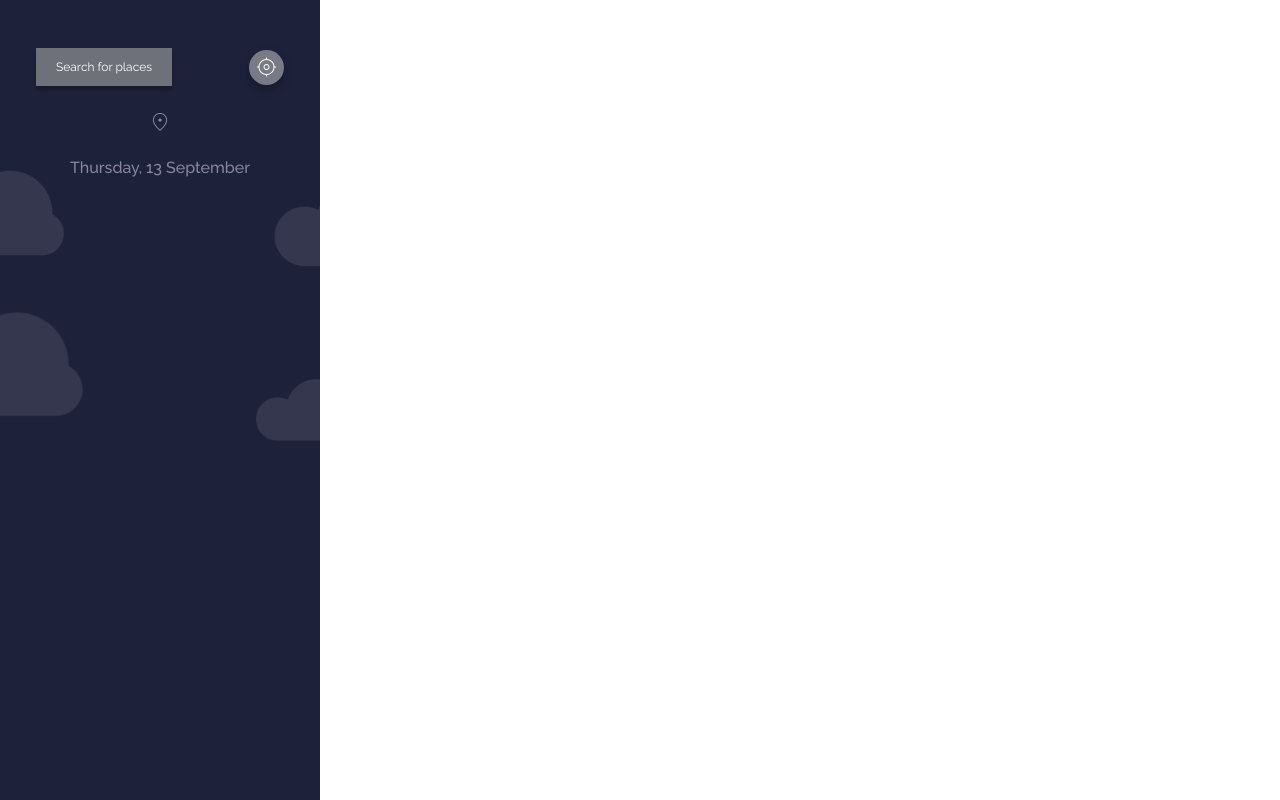
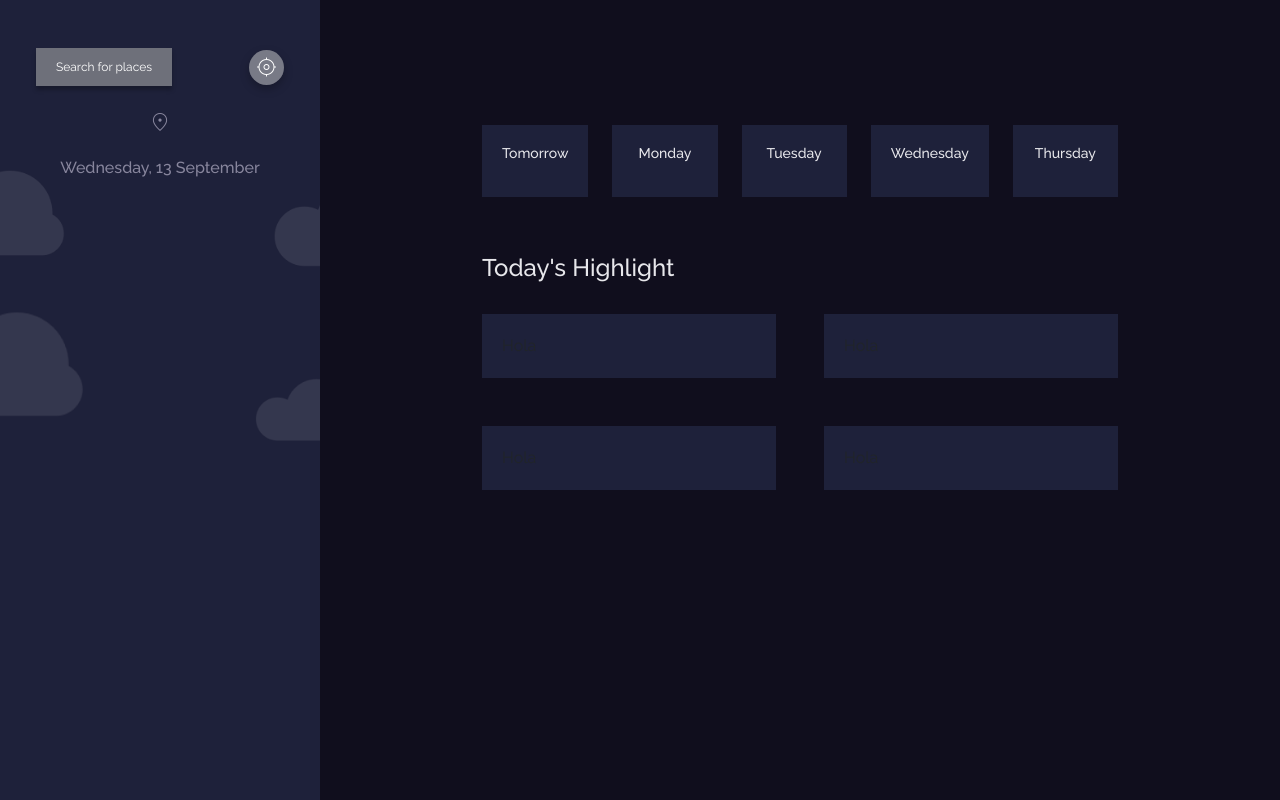
Before and after one commit to Franz0r22/ClimaApp, a React (Vite) app: page / in a window 1280 px wide. Built offline with nearby package versions, Linux system fonts and the light colour scheme; no server answers.

Commit message:
Main content

```diff
--- a/src/App.css
+++ b/src/App.css
@@ -104,6 +104,22 @@
     text-align: center;
 }
 
+.itemsTitle {
+    color: #E7E7EB;
+    font-size: 24px;
+    font-weight: 500;
+    line-height: normal;
+    text-align: start;
+}
+
+.forecastTitle {
+    color: #E7E7EB;
+    font-size: 14px;
+    font-weight: 500;
+    line-height: normal;
+    text-align: center;
+}
+
 .locationTitle {
     color: #88869D;
     font-size: 16px;
@@ -168,3 +184,21 @@
 .searchIcon {
     color: #616475;
 }
+
+.contentBlock {
+    background-color: #100E1D;
+}
+
+.card-forecast {
+    background-color: #1E213A;
+    padding: 20px;
+}
+
+.card-items {
+    background-color: #1E213A;
+    padding: 20px;
+}
+
+.containerBox {
+    padding: 125px 150px !important;
+}
--- a/src/components/App.jsx
+++ b/src/components/App.jsx
@@ -90,8 +90,9 @@ useEffect(() => {
     'Saturday',
   ];
 
-  const dayName = today => {
-    return dayNames[new Date(today).getDay()];
+  const dayName = () => {
+    const day = date.getDay();
+    return dayNames[day];
   };
 
   const monthNames = [
@@ -198,7 +199,64 @@ useEffect(() => {
               </div>
             </div>
           </Col>
-          <Col lg={9}></Col>
+          <Col lg={9} className='contentBlock'>
+            <Container className='containerBox'>
+              <Row className="gx-4">
+                <Col>
+                  <div className='card-forecast'>
+                   <p className='forecastTitle'>Tomorrow</p>
+                  </div>
+                </Col>
+                <Col>
+                  <div className='card-forecast'>
+                    <p className='forecastTitle'>Monday</p>
+                  </div>
+                </Col>
+                <Col>
+                  <div className='card-forecast'>
+                    <p className='forecastTitle'>Tuesday</p>
+                  </div>
+                </Col>
+                <Col>
+                  <div className='card-forecast'>
+                   <p className='forecastTitle'>Wednesday</p>
+                  </div>
+                </Col>
+                <Col>
+                  <div className='card-forecast'>
+                    <p className='forecastTitle'>Thursday</p>
+                  </div>
+                </Col>
+              </Row>
+              <Row className='mt-5 mb-4'>
+                <Col>
+                  <h4 className='itemsTitle mt-2'>Today's Highlight</h4>
+                </Col>
+              </Row>
+              <Row className='g-5'>
+                <Col lg={6}>
+                  <div className='card-items'>
+                    Hola
+                  </div>
+                </Col>
+                <Col lg={6}>
+                  <div  className='card-items'>
+                    Hola
+                  </div>
+                </Col>
+                <Col lg={6}>
+                  <div  className='card-items'>
+                    Hola
+                  </div>
+                </Col>
+                <Col lg={6}>
+                  <div  className='card-items'>
+                    Hola
+                  </div>
+                </Col>
+              </Row>
+            </Container>
+          </Col>
         </Row>
       </Container>
     </>
```
